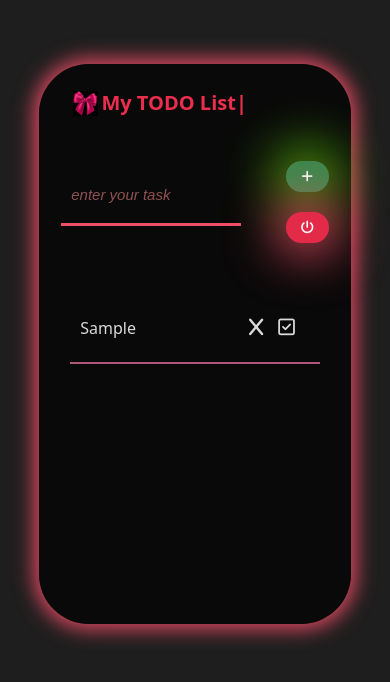
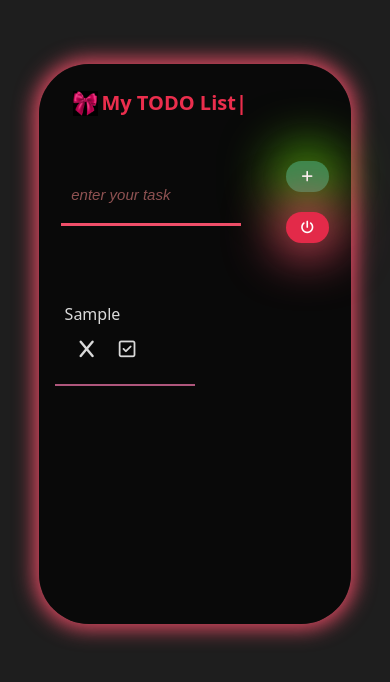
Before and after one commit to asmaa505/TODO-list, a plain HTML site: page index.html in a window 390 px wide. Both pictures are taken after typing "Sample" into the empty fields and a click on the button 307 px from the left and 176 px from the top of the page. Drawn offline with Linux system fonts and the light colour scheme.

Commit message:
more edit on media query

```diff
--- a/style.css
+++ b/style.css
@@ -134,6 +134,7 @@ img{
     padding-top: 35px;
     /* !     How to show numerical order   */
     list-style-type: decimal;
+    width: 90%;
 }
 
 .done{
@@ -149,14 +150,16 @@ img{
     padding: 25px 10px 10px;
     /* !     How to show numerical order   */
     list-style-type: decimal;
+    flex-wrap: wrap;
 }
 
 .icon_style{
     display: flex;
-    gap: 15px;
+    gap: 25px;
     font-size: 19px;
     padding: 15px;
     cursor: pointer;
+    padding-top: 15px;
 }
 
 
@@ -187,12 +190,16 @@ img{
         left: 6%;
         top: 25px;
     }
+    li{
+        width: 70%;
+    }
 }
 
 @media(max-width: 991px){
     .todo{
         width: 70%;
     }
+
 }
 
 @media(max-width: 425px){
@@ -207,6 +214,7 @@ img{
         left: 10%;
         top: 25px;
     }
+
 }
 
 @media(max-width: 427px){
@@ -221,4 +229,7 @@ img{
         left: 11%;
         top: 27px;
     }
+    li{
+        width: 50%;
+    }
 }
```
